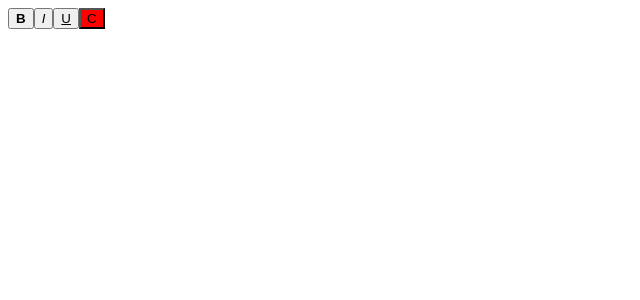
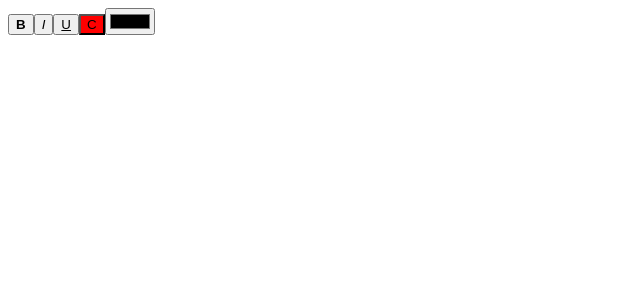
Before and after one commit to 30isnottoolate/wysiwyg-editor, a React app: page / in a window 1280 px wide. Shown: the top 300 px of the page, without its empty margins (0-640 px from the left). Built offline with nearby package versions, Linux system fonts and the light colour scheme.

Commit message:
Add color input, change fontColor state with it

```diff
--- a/src/components/App.tsx
+++ b/src/components/App.tsx
@@ -20,6 +20,7 @@ const App: React.FC = () => {
             <button onClick={() => toggleFormat("i")}><i>I</i></button>
             <button onClick={() => toggleFormat("u")}><u>U</u></button>
             <button style={{ backgroundColor: fontColor }}>C</button>
+            <input type="color" onChange={(event) => setFontColor(event.currentTarget.value)} />
             <div id="editor" contentEditable={true} />
         </div>
     )
```
